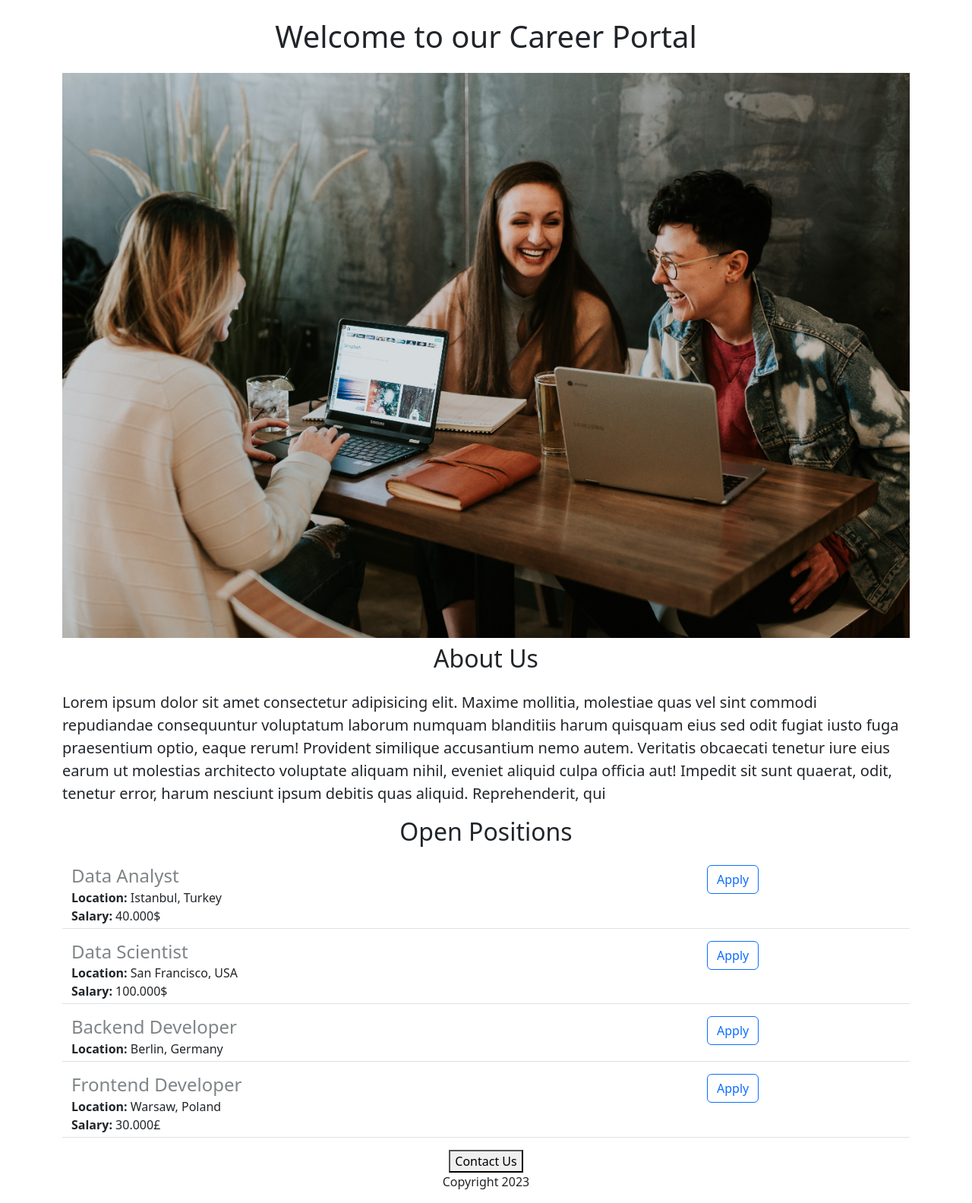
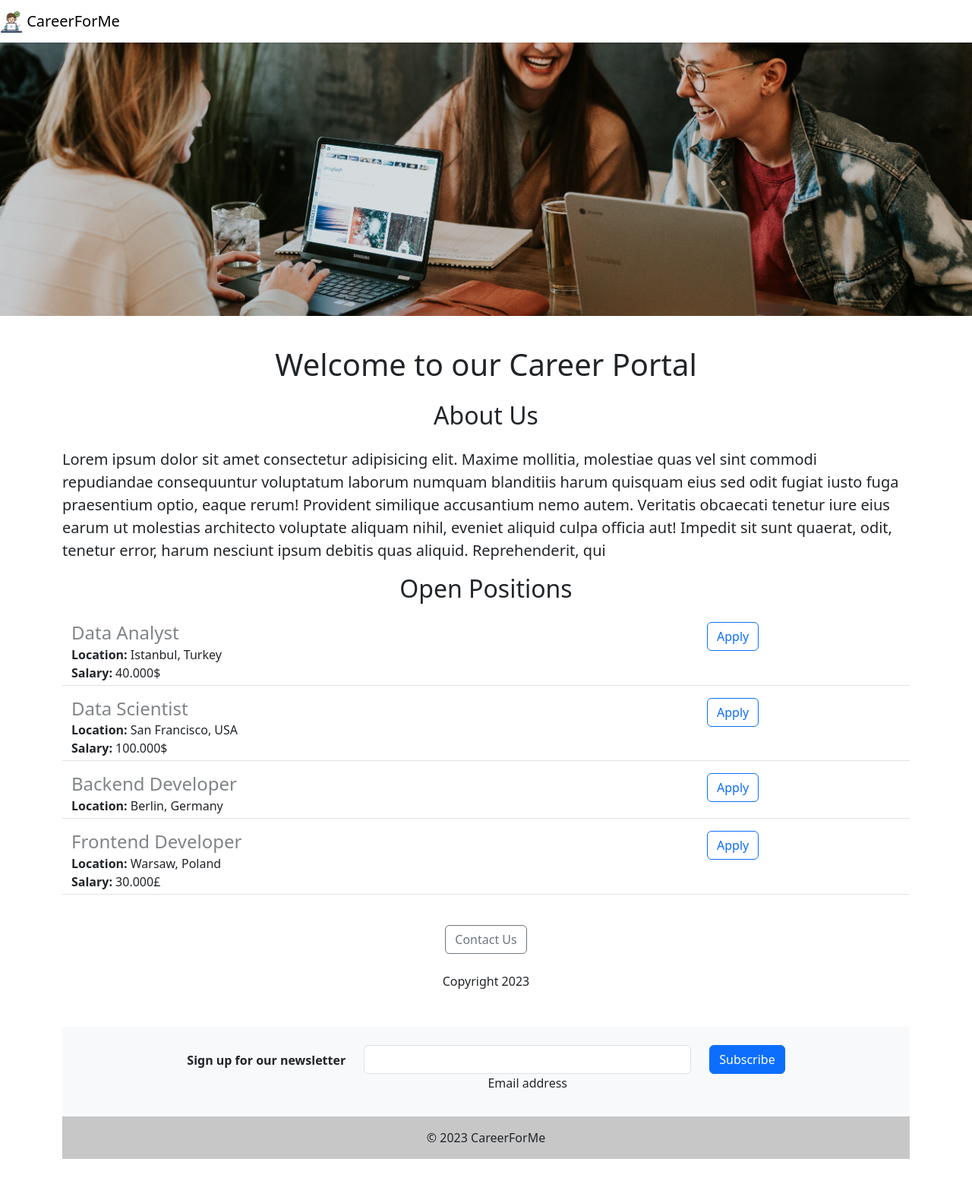
Before and after one commit to sevvaltrkylmzz/Career-website, a Flask app: page / in a window 1280 px wide. Shown: the whole page at 76% size. After the commit the page ends 1526 px from the top, so only its background shows below. Run offline with Flask 2, Linux system fonts and the light colour scheme.

Commit message:
footer and navbar

```diff
--- /dev/null
+++ b/templates/footer.html
@@ -0,0 +1,54 @@
+<!-- Remove the container if you want to extend the Footer to full width. -->
+<div class="container my-5">
+
+  <footer class="bg-light text-center">
+  <!-- Grid container -->
+  <div class="container p-4 pb-0">
+    <!-- Section: Form -->
+    <section class="">
+      <form action="">
+        <!--Grid row-->
+        <div class="row d-flex justify-content-center">
+          <!--Grid column-->
+          <div class="col-auto">
+            <p class="pt-2">
+              <strong>Sign up for our newsletter</strong>
+            </p>
+          </div>
+          <!--Grid column-->
+
+          <!--Grid column-->
+          <div class="col-md-5 col-12">
+            <!-- Email input -->
+            <div class="form-outline mb-4">
+              <input type="email" id="form5Example2" class="form-control" />
+              <label class="form-label" for="form5Example2">Email address</label>
+            </div>
+          </div>
+          <!--Grid column-->
+
+          <!--Grid column-->
+          <div class="col-auto">
+            <!-- Submit button -->
+            <button type="submit" class="btn btn-primary mb-4">
+              Subscribe
+            </button>
+          </div>
+          <!--Grid column-->
+        </div>
+        <!--Grid row-->
+      </form>
+    </section>
+    <!-- Section: Form -->
+  </div>
+  <!-- Grid container -->
+
+  <!-- Copyright -->
+  <div class="text-center p-3" style="background-color: rgba(0, 0, 0, 0.2);">
+    © 2023 CareerForMe
+  </div>
+  <!-- Copyright -->
+</footer>
+
+</div>
+<!-- End of .container -->
--- a/templates/home.html
+++ b/templates/home.html
@@ -10,14 +10,22 @@
   <title>Home</title>
 
   <style>
+   #banner{
+     height: 360px;
+     width: 100%;
+     object-fit:cover;
+     margin-bottom:16px;
 
+   }
 
   </style>
 </head>
 <body>
+  {% include 'nav.html' %}
+   <img class="img-fluid" id="banner" src="/static/banner.jpg">
   <div class="container">
     <h1 class="text-center mt-4 mb-4">Welcome to our Career Portal</h1>
-    <img class="img-fluid" id="banner" src="/static/banner.jpg">
+
     <h2 class="text-center mt-2 mb-4">About Us</h2>
         <p class="lead">Lorem ipsum dolor sit amet consectetur adipisicing elit. Maxime mollitia,
     molestiae quas vel sint commodi repudiandae consequuntur voluptatum laborum
@@ -38,9 +46,10 @@ qui</p>
       </div>
 
     <div class="text-center">
-      <button>Contact Us</button>
-      <p>Copyright 2023</p>
+     <button type="button" class="btn btn-outline-secondary mt-4">Contact Us</button>
+      <p class="mt-4 mb-2">Copyright 2023</p>
     </div>
   </div>
+  {% include 'footer.html'%}
 </body>
 </html>
--- /dev/null
+++ b/templates/nav.html
@@ -0,0 +1,8 @@
+<!-- Image and text -->
+<nav class="navbar navbar-light bg-light shadow-sm fixed-top bg-white">
+  <a class="navbar-brand" href="#">
+    <img src="/static/working.png" width="30" height="30" class="d-inline-block align-top" alt="">
+    CareerForMe
+  </a>
+</nav>
+<div style="height:56px"></div>
```
Also changed, not shown: static/working.png (added).
